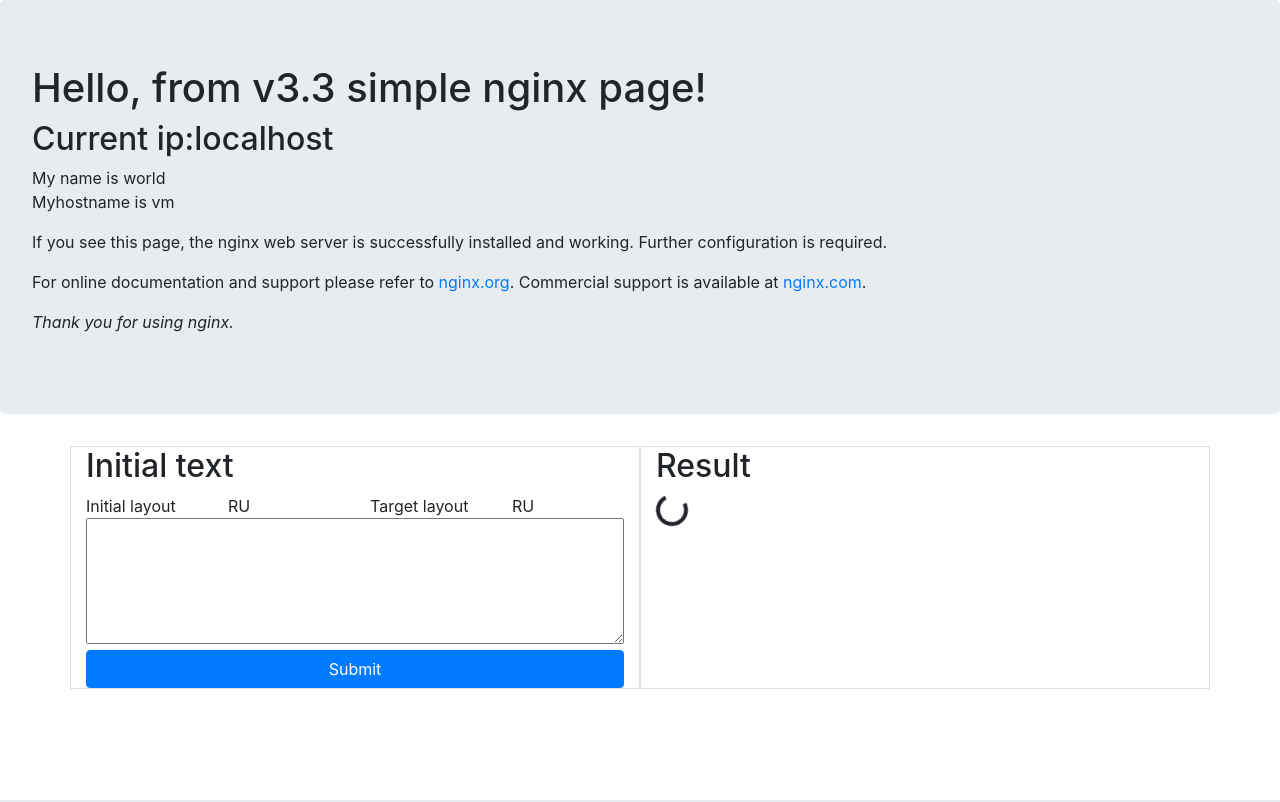
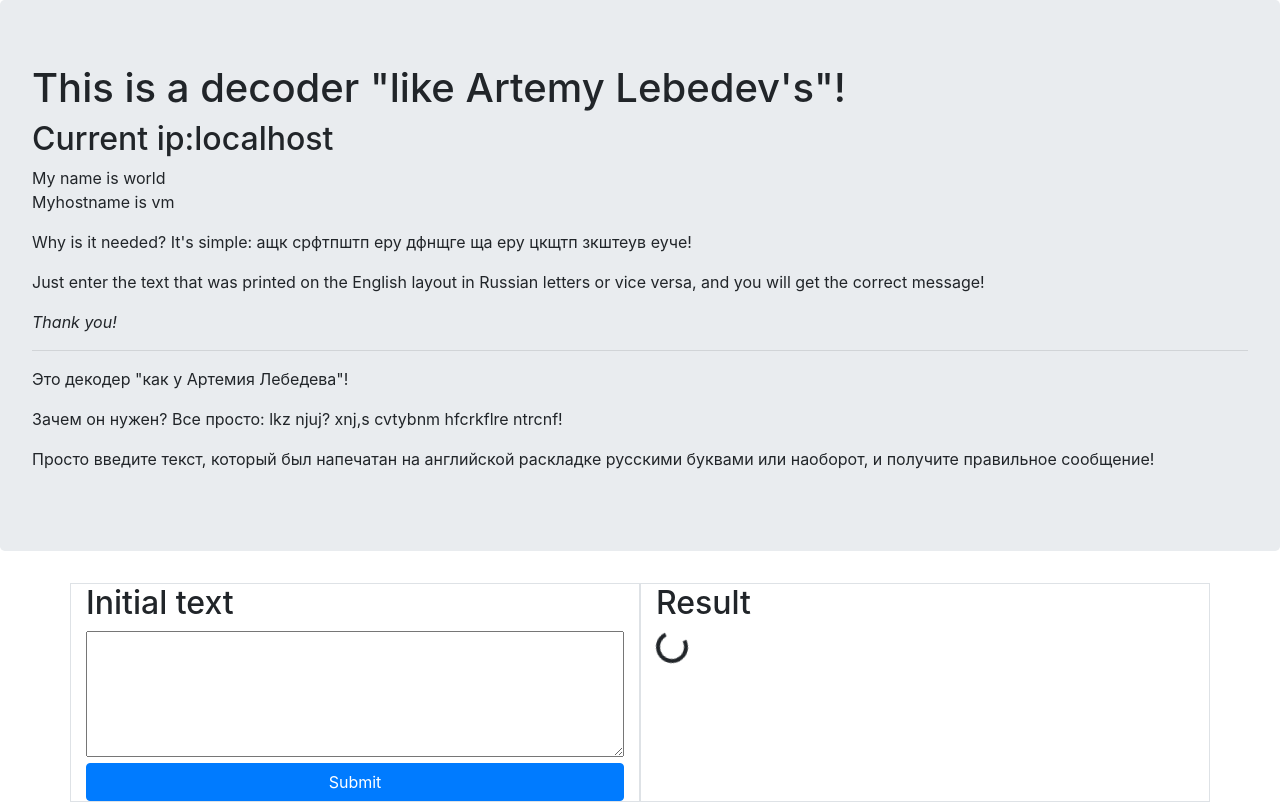
Before and after one commit to MefAldemisov/DSProject1, a Flask app: page / in a window 1280 px wide. Run offline with Flask 2, Linux system fonts and the light colour scheme; some libraries are stand-ins or nearby versions.

Commit message:
Code updated till working version

```diff
--- a/app.py
+++ b/app.py
@@ -7,7 +7,7 @@ import os
 # ------------------BD------------------------
 import redis
 cache = redis.Redis(host='redis', port=6379)
-cache.mset({
+dict = {
 	"q": "й",
 	"w": "ц",
 	"e": "у",
@@ -34,12 +34,13 @@ cache.mset({
 	"b": "и",
 	"n": "т",
 	"m": "ь",
-})
+}
+for k in dict.keys():
+	cache.mset({dict[k]:k, k:dict[k]})
 
 
-def translate(lang_from:str, lang_to:str, txt:str):
+def translate(txt:str):
 	a = ""
-	print(lang_from, lang_to, txt) #TO BE LOGGED
 	for c in txt:
 		nxt = cache.get(c)
 		if (str(nxt) != "None"):
@@ -58,11 +59,11 @@ def index():
 def login():
 	if request.method == 'POST':
 		# # get form data
-		initial = request.form['input_lang']
-		target = request.form['target_lang']
+		# initial = request.form['input_lang']
+		# target = request.form['target_lang']
 		text = request.form['text']
 		# render template
-		output = translate(initial, target, text)
+		output = translate(text)
 		return render_template("index.html", output=output, name=os.getenv("NAME", "world"), hostname=socket.gethostname())
 
 if __name__ == "__main__":
--- a/templates/index.html
+++ b/templates/index.html
@@ -1,5 +1,6 @@
 <!DOCTYPE html>
 <html>
+
 <head>
 	<title>Project1</title>
 	<!-- bootstrap -->
@@ -10,7 +11,7 @@
 	<script src="https://cdn.jsdelivr.net/npm/vue@2.6.12"></script>
 	<!-- axious (requests) -->
 	<script src="https://unpkg.com/axios/dist/axios.min.js"></script>
-	<style>
+	<!-- <style>
 		.div-input,
 		.div-target {
 			position: relative;
@@ -30,28 +31,38 @@
 			cursor: pointer;
 		}
 
-	</style>
+	</style> -->
 
 </head>
+
 <body>
 	<header class="container-fluid jumbotron">
-		<h1>Hello, from v3.3 simple nginx page!</h1>
+		<h1>This is a decoder "like Artemy Lebedev's"!</h1>
 		<div>
 			<h2>Current ip:<span id='host_span'></span></h2>
 			<p>
 				My name is {{name}}
-				<br/>
+				<br />
 				Myhostname is {{hostname}}
 			</p>
-			<p>
-				If you see this page, the nginx web server is successfully installed and working.
-				Further configuration is required.
+			<p>Why is it needed? It's simple:
+				ащк срфтпштп еру дфнщге ща еру цкщтп зкштеув еуче!
 			</p>
 			<p>
-				For online documentation and support please refer to <a href="nginx.org">nginx.org</a>.
-				Commercial support is available at <a href="nginx.com">nginx.com</a>.
+				Just enter the text that was printed on the English layout in Russian letters or vice versa, and you
+				will get the correct message!
 			</p>
-			<p><i>Thank you for using nginx.</i></p>
+			<p><i>Thank you!</i></p>
+			<hr>
+			<p>
+				Это декодер "как у Артемия Лебедева"!
+			</p>
+			<p>Зачем он нужен? Все просто:
+				lkz njuj? xnj,s cvtybnm hfcrkflre ntrcnf!
+			</p>
+			<p>Просто введите текст, который был напечатан на английской раскладке русскими буквами или наоборот, и
+				получите правильное сообщение!
+			</p>
 		</div>
 	</header>
 	<main class="container" id="main">
@@ -59,11 +70,11 @@
 			<section class="col border">
 				<h2>Initial text</h2>
 				<form :action="ip" method="post">
-				<div class="row">
+					<!-- <div class="row">
 						<div class="col">
 							<div class="row div-input">
 								<div class="col">Initial layout</div>
-							<div class="col" >
+								<div class="col">
 									<span><% input_lang %></span>
 									<input type="hidden" name="input_lang" v-model="input_lang">
 								</div>
@@ -83,7 +94,7 @@
 							</div>
 						</div>
 
-				</div>
+					</div> -->
 					<textarea class="w-100" class="form-control" rows="5" name='text'>
 
 				</textarea>
@@ -94,7 +105,7 @@
 			</section>
 			<section class="col border">
 				<h2>Result</h2>
-			<div :class="{'spinner-border': !output}" > <% output %> </div>
+				<div :class="{'spinner-border': !output}"> <% output %> </div>
 			</section>
 			<script type="text/javascript">
 				let OUTPUT = '{{ output }}';
@@ -103,51 +114,53 @@
 		</article>
 	</main>
 	<script type="text/javascript">
-
 		const ip = location.host;
 		document.getElementById("host_span").innerHTML = ip;
 		console.log(ip);
 
-    Vue.options.delimiters = ["<%","%>"];
-	Vue.component('lang-list', {
-	  data() {
-	  	return {
-	  		langs: [{txt:"RU"}, {txt:"EN"}],
-	  		selected: "RU"
-	  	}
-	  },
-	  template: `
-	  	<ul class="list-group" style="width:5rem">
-	  		<li class="list-group-item" v-for='l in langs' :key="l.txt" @click="select(l)" :class="{'active': selected==l.txt}" > <% l.txt %> </li>
+		Vue.options.delimiters = ["<%", "%>"];
+		// 	Vue.component('lang-list', {
+		// 		data() {
+		// 			return {
+		// 				langs: [{
+		// 					txt: "RU"
+		// 				}, {
+		// 					txt: "EN"
+		// 				}],
+		// 				selected: "RU"
+		// 			}
+		// 		},
+		// 		template: `
+		//   	<ul class="list-group" style="width:5rem">
+		//   		<li class="list-group-item" v-for='l in langs' :key="l.txt" @click="select(l)" :class="{'active': selected==l.txt}" > <% l.txt %> </li>
 
-	  	</ul>
-	  `,
-	  methods: {
-	  	select(l) {
-	  		this.selected = l.txt;
-	  		this.$emit('select', l.txt);
-	  	}
-	  }
+		//   	</ul>
+		//   `,
+		// 		methods: {
+		// 			select(l) {
+		// 				this.selected = l.txt;
+		// 				this.$emit('select', l.txt);
+		// 			}
+		// 		}
 
-	})
+		// 	})
 		new Vue({
-		el:"#main",
+			el: "#main",
 			data: {
-			input_lang : "RU",
-			target_lang: "RU",
+				// input_lang: "RU",
+				// target_lang: "RU",
 				output: OUTPUT,
 				ip: "http://" + location.host
 			},
-		methods: {
-			setILang(val){
-				this.input_lang = val;
-			},
-			setOLang(val){
-				this.target_lang = val;
-			}
-		}
+			// methods: {
+			// 	setILang(val) {
+			// 		this.input_lang = val;
+			// 	},
+			// 	setOLang(val) {
+			// 		this.target_lang = val;
+			// 	}
+			// }
 		})
-
 	</script>
 </body>
 
```
Also changed, not shown: docker-compose.yaml (+12 -12 lines). Lines whose indentation alone changed are shown as unchanged.
